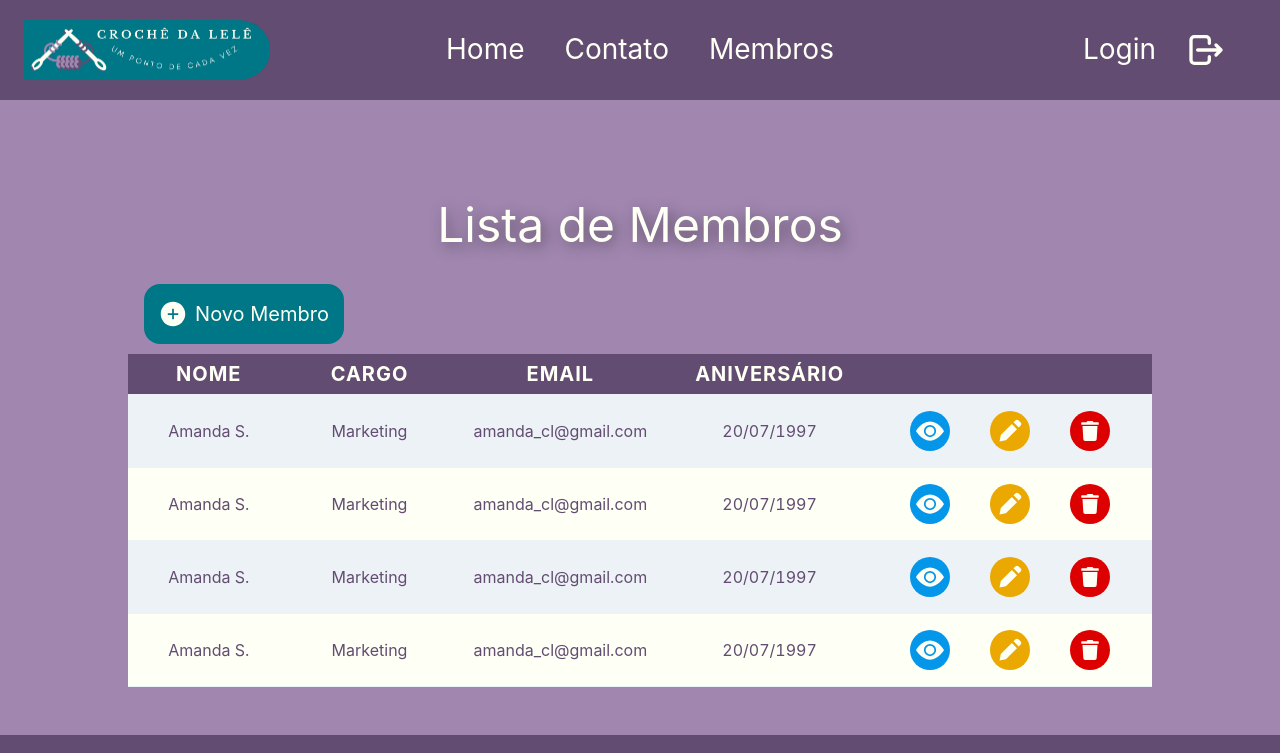
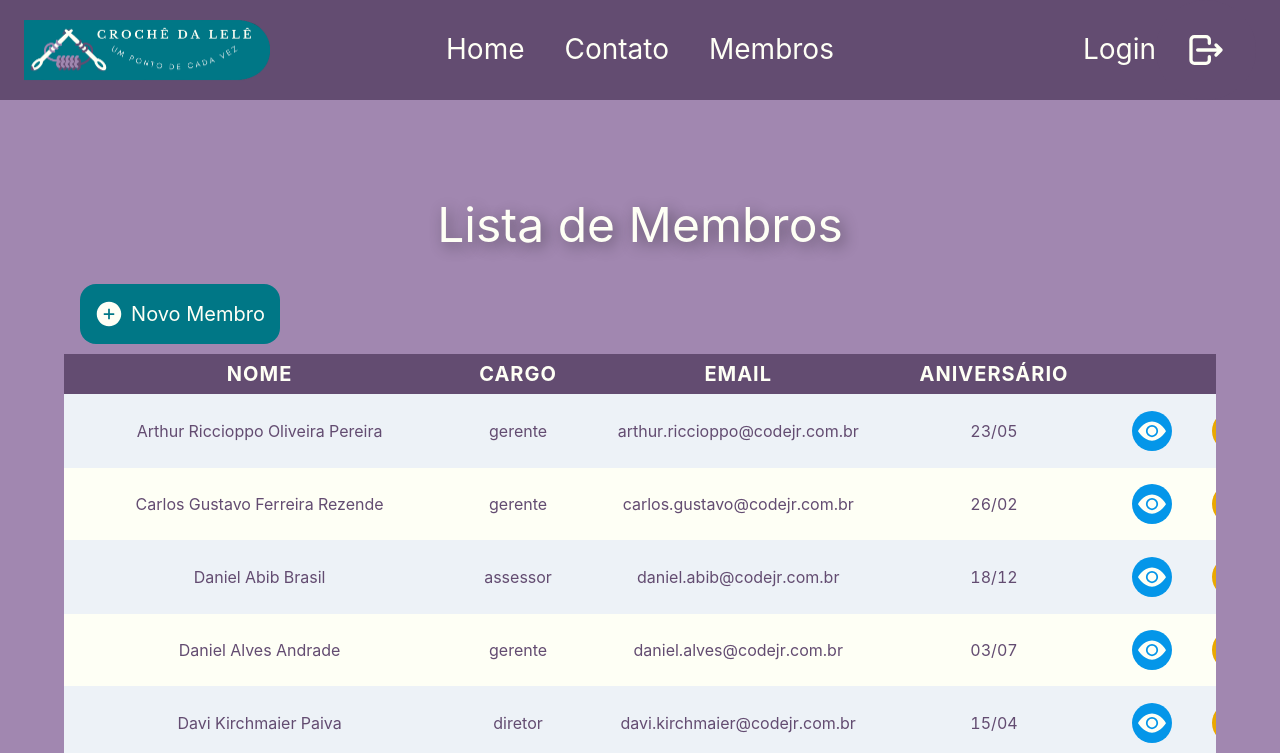
Before and after one commit to yamashita-tiemi/croche_da_lele, a Next.js app: page /admin in a window 1280 px wide. Shown: the top 753 px of the page. Built offline with nearby package versions, Linux system fonts and the light colour scheme; data requests are answered from the project's data file.

Commit message:
add functios to view json in table

```diff
--- a/src/components/Section/index.tsx
+++ b/src/components/Section/index.tsx
@@ -420,8 +420,8 @@ export function SectionAdmin() {
                     xs: "95%",
                     sm: "90%",
                     md: "90%",
-                    lg: "80%",
-                    xl: "80%"
+                    lg: "90%",
+                    xl: "90%"
                 }}
             >
                 <ModalCreate></ModalCreate>
--- a/src/components/Table/index.tsx
+++ b/src/components/Table/index.tsx
@@ -1,7 +1,39 @@
-import { TableContainer, Thead, Tr, Th, Tbody, Td, Table } from "@chakra-ui/react";
+import { TableContainer, Thead, Tr, Th, Tbody, Td, Table, useDisclosure, Button, FormControl, FormLabel, HStack, Input, Modal, ModalBody, ModalCloseButton, ModalContent, ModalOverlay } from "@chakra-ui/react";
 import { ModalCRUD } from "../Modal";
 
+import { useEffect, useState } from "react";
+import 'react-toastify/dist/ReactToastify.css';
+import React from "react";
+import { IconSocialCRUD } from "../Icons";
+
+const APIURL = "http://localhost:3001/membros";
+
+type Membro = {
+    userId: number,
+    id: number,
+    name: string,
+    email: string,
+    aniversario: string,
+    cargo: string,
+    completed: boolean,
+}
+
 export function TableMembros() {
+    const [membros, setMembros] = useState<Membro[]>([])
+
+    const getMembros = async () => {
+        const response = await fetch(APIURL)
+        if (!response.ok) {
+            console.error("Nao ao carregar dados")
+        }
+        const data: Membro[] = await response.json()
+        setMembros(data)
+    }
+
+    useEffect(() => {
+        getMembros()
+    }, [])
+
     return (
         <TableContainer
             bg={"offWhite"}
@@ -25,30 +57,14 @@ export function TableMembros() {
                     </Tr>
                 </Thead>
                 <Tbody overflow={"scroll"}>
-                    <Tr>
-                        <Td textAlign={"center"}>Amanda S.</Td>
-                        <Td textAlign={"center"}>Marketing</Td>
-                        <Td textAlign={"center"}>amanda_cl@gmail.com</Td>
-                        <Td textAlign={"center"}>20/07/1997</Td>
-                    </Tr>
-                    <Tr>
-                        <Td textAlign={"center"}>Amanda S.</Td>
-                        <Td textAlign={"center"}>Marketing</Td>
-                        <Td textAlign={"center"}>amanda_cl@gmail.com</Td>
-                        <Td textAlign={"center"}>20/07/1997</Td>
-                    </Tr>
-                    <Tr>
-                        <Td textAlign={"center"}>Amanda S.</Td>
-                        <Td textAlign={"center"}>Marketing</Td>
-                        <Td textAlign={"center"}>amanda_cl@gmail.com</Td>
-                        <Td textAlign={"center"}>20/07/1997</Td>
-                    </Tr>
-                    <Tr>
-                        <Td textAlign={"center"}>Amanda S.</Td>
-                        <Td textAlign={"center"}>Marketing</Td>
-                        <Td textAlign={"center"}>amanda_cl@gmail.com</Td>
-                        <Td textAlign={"center"}>20/07/1997</Td>
-                    </Tr>
+                    {membros.map((membro, index) => (
+                        <Tr>
+                            <Td textAlign={"center"}>{membro.name}</Td>
+                            <Td textAlign={"center"}>{membro.cargo}</Td>
+                            <Td textAlign={"center"}>{membro.email}</Td>
+                            <Td textAlign={"center"}>{membro.aniversario}</Td>
+                        </Tr>
+                    ))}
                 </Tbody>
             </Table>
         </TableContainer>
@@ -56,6 +72,74 @@ export function TableMembros() {
 }
 
 export function TableAdmin() {
+    const { isOpen: isOpenView, onOpen: onOpenView, onClose: onCloseView } = useDisclosure()
+    const { isOpen: isOpenEdit, onOpen: onOpenEdit, onClose: onCloseEdit } = useDisclosure()
+    const { isOpen: isOpenDelete, onOpen: onOpenDelete, onClose: onCloseDelete } = useDisclosure()
+
+    const initialRef = React.useRef(null)
+
+    const [membros, setMembros] = useState<Membro[]>([])
+    const [novoMembro, setNovoMembro] = useState<Partial<Membro>>({})
+    const [editMembroId, setEditMembroId] = useState<number | null>(null)
+
+    const getMembros = async () => {
+        const response = await fetch(APIURL)
+        if (!response.ok) {
+            console.error("Nao ao carregar dados")
+        }
+        const data: Membro[] = await response.json()
+        setMembros(data)
+    }
+
+    useEffect(() => {
+        getMembros()
+    }, [])
+
+    const handleInputChange = (event: React.ChangeEvent<HTMLInputElement>) => {
+        const { name, value } = event.target
+        setNovoMembro((prevMembro) => ({ ...prevMembro, [name]: value }))
+    }
+
+    const handleDelete = async (memberId: number) => {
+        const confirmDelete = window.confirm("Tem certeza que deeja excluir?")
+        if (confirmDelete) {
+            const response = await fetch(`${APIURL}/${memberId}`, {
+                method: "DELETE"
+            })
+            if (response.ok) {
+                alert("Membro excluido com sucesso")
+                getMembros()
+            }
+            else {
+                alert("Erro ao tentar deletar")
+            }
+        }
+    }
+
+    const handleSaveEdit = async (memberId: number) => {
+
+        const response = await fetch(`${APIURL}/${memberId}`, {
+            method: "PATCH",
+            headers: {
+                "Content-Type": "application/json"
+            },
+            body: JSON.stringify(novoMembro)
+        })
+        if (response.ok) {
+            alert("Membro editado com sucesso")
+            setEditMembroId(null)
+            setNovoMembro({})
+            getMembros()
+        }
+        else {
+            alert("Erro ao tentar editar")
+        }
+    }
+
+    const handleEdit = (memberId: number) => {
+        setEditMembroId(memberId)
+    }
+
     return (
         <TableContainer
             bg={"offWhite"}
@@ -72,34 +156,18 @@ export function TableAdmin() {
                     </Tr>
                 </Thead>
                 <Tbody overflow={"scroll"}>
-                    <Tr>
-                        <Td textAlign={"center"}>Amanda S.</Td>
-                        <Td textAlign={"center"}>Marketing</Td>
-                        <Td textAlign={"center"}>amanda_cl@gmail.com</Td>
-                        <Td textAlign={"center"}>20/07/1997</Td>
-                        <Td textAlign={"center"}><ModalCRUD/></Td>
-                    </Tr>
-                    <Tr>
-                        <Td textAlign={"center"}>Amanda S.</Td>
-                        <Td textAlign={"center"}>Marketing</Td>
-                        <Td textAlign={"center"}>amanda_cl@gmail.com</Td>
-                        <Td textAlign={"center"}>20/07/1997</Td>
-                        <Td textAlign={"center"}><ModalCRUD/></Td>
-                    </Tr>
-                    <Tr>
-                        <Td textAlign={"center"}>Amanda S.</Td>
-                        <Td textAlign={"center"}>Marketing</Td>
-                        <Td textAlign={"center"}>amanda_cl@gmail.com</Td>
-                        <Td textAlign={"center"}>20/07/1997</Td>
-                        <Td textAlign={"center"}><ModalCRUD/></Td>
-                    </Tr>
-                    <Tr>
-                        <Td textAlign={"center"}>Amanda S.</Td>
-                        <Td textAlign={"center"}>Marketing</Td>
-                        <Td textAlign={"center"}>amanda_cl@gmail.com</Td>
-                        <Td textAlign={"center"}>20/07/1997</Td>
-                        <Td textAlign={"center"}><ModalCRUD/></Td>
-                    </Tr>
+                    {membros.map((membro, index) => (
+                        <Tr>
+                            <Td textAlign={"center"}>{membro.name}</Td>
+                            <Td textAlign={"center"}>{membro.cargo}</Td>
+                            <Td textAlign={"center"}>{membro.email}</Td>
+                            <Td textAlign={"center"}>{membro.aniversario}</Td>
+
+                            <Td textAlign={"center"}>
+                                <IconSocialCRUD onOpenView={onOpenView} onOpenEdit={onOpenEdit} onOpenDelete={onOpenDelete} />
+                            </Td>
+                        </Tr>
+                    ))}
                 </Tbody>
             </Table>
         </TableContainer>
```
